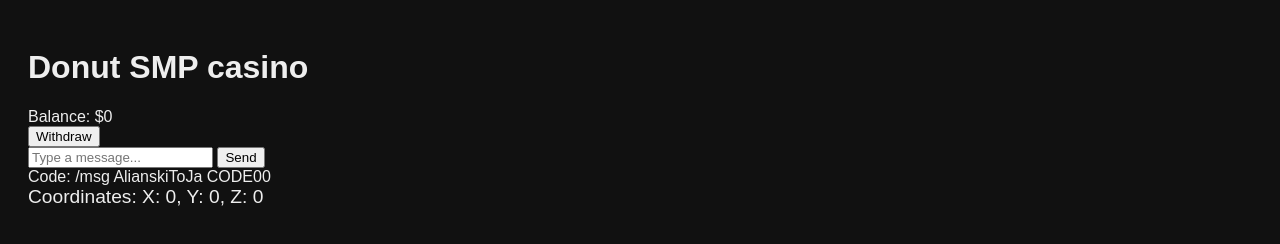
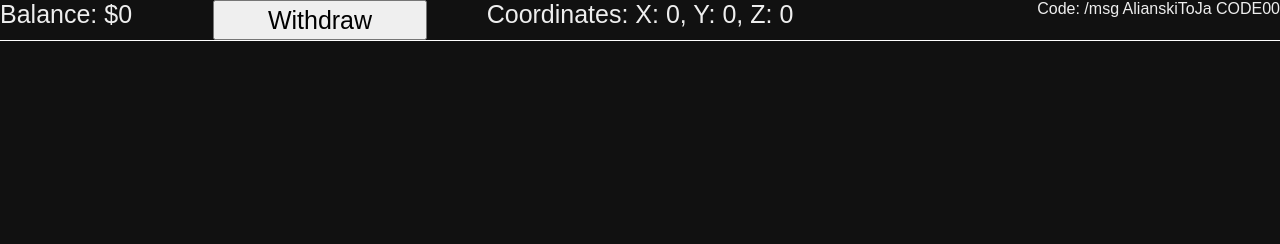
Before and after one commit to alianski/donutsmporderflipper, a website: page public/index.html in a window 1280 px wide. Drawn offline with nearby package versions, Linux system fonts and the light colour scheme; no server answers.

Commit message:
Add files via upload

```diff
--- a/public/index.html
+++ b/public/index.html
@@ -2,22 +2,18 @@
 <html>
 <head>
   <title>Donut SMP casino</title>
-  <style>
-    body { font-family: sans-serif; background: #111; color: #eee; padding: 20px; }
-    #chat { max-height: 300px; overflow-y: auto; border: 1px solid #444; padding: 10px; margin-bottom: 20px; }
-    #coords { font-size: 1.2em; }
-  </style>
+
+  <link rel="stylesheet" href="./styles.css">
 </head>
 <body>
-  <h1>Donut SMP casino</h1>
-  <div id="balance">Balance: $0</div>
-  <button onclick="withdrawmoney()">Withdraw</button>
-  <div id="chat-input">
-    <input type="text" id="chatMessage" placeholder="Type a message..." />
-    <button onclick="sendChat()">Send</button>
+  <div id="topbar">
+    <div id="money">
+      <div id="balance" class="topbar">Balance: $0</div>
+      <button id="withdraw" onclick="withdrawmoney()" class="topbar">Withdraw</button>
+    </div>
+    <div id="coords" class="topbar">Coordinates: X: 0, Y: 0, Z: 0</div>
+    <div id="loginCommand">Code: /msg AlianskiToJa CODE00</div>
   </div>
-  <div id="loginCommand">Code: /msg AlianskiToJa CODE00</div>
-  <div id="coords">Coordinates: X: 0, Y: 0, Z: 0</div>
 </div>
 
   <script src="/socket.io/socket.io.js"></script>
--- a/public/index.js
+++ b/public/index.js
@@ -9,14 +9,6 @@ let loginCode = null
 
 let balance = 0
 let botBalance = 0
-
-function sendChat() {
-  const msg = document.getElementById('chatMessage').value;
-  if (msg.trim()) {
-    socket.emit('sendChat', msg);
-    document.getElementById('chatMessage').value = '';
-  }
-}
 
 function withdrawmoney() {
   socket.emit("withdraw", true)
@@ -30,6 +22,28 @@ socket.on('chat', data => {
   console.log(data)
   chatBox.scrollTop = chatBox.scrollHeight;
 });
+
+
+function fitText(el) {
+  const parentHeight = el.offsetHeight;
+  const parentWidth = el.offsetWidth;
+
+  let fontSize = 100; // start large
+  el.style.fontSize = fontSize + "px";
+
+  // shrink until it fits both width and height
+  while (
+    (el.scrollWidth > parentWidth || el.scrollHeight > parentHeight) &&
+    fontSize > 1
+  ) {
+    fontSize--;
+    el.style.fontSize = fontSize + "px";
+  }
+}
+
+
+
+
 
 
 
@@ -67,6 +81,9 @@ socket.on("data", data => {
       botBalance = data["botBalance"]
     }
     document.getElementById('balance').textContent = "Balance: $"+formatNumber(balance)+" /$"+formatNumber(botBalance)
+    if ("chat" in data){
+      document.getElementById("coords").textContent = data["chat"]
+    }
 })
 
 socket.on('position', pos => {
--- /dev/null
+++ b/public/styles.css
@@ -0,0 +1,69 @@
+html, body {
+    overflow: hidden;
+    height: 100%;
+}
+
+#topbar {
+    width: 100%;
+    height: 5%;
+    top: 0px;
+    left: 0px;
+    margin: 0px;
+    border-style: solid;
+    border-color: white;
+    border-width: 0px;
+    border-bottom-width: 1px;
+    display: flex;
+    justify-content: space-between;
+}
+
+.topbar{
+    height: 100%;
+    width: 33%;
+    top: 0px;
+    font-size: 25px;
+    white-space: nowrap;
+    text-overflow: hidden;
+    text-align: left;
+}
+
+#money{
+    width: calc(100%/3);
+    display: flex;
+    justify-content: space-between;
+}
+
+#balance{
+    top: 0px;
+    left: 0px;
+    width: 50%;
+}
+
+#withdraw{
+    left: 0px;
+    top: 0px;
+    width: 50%;
+    text-align: center;
+}
+
+#coords{
+    left: 0px;
+    top: 0px;
+    width: calc(100%/3);
+    text-align: center;
+}
+
+#loginCommand{
+    right: 0px;
+    top: 0px;
+    width: calc(100%/3);
+    text-align: right;
+}
+
+body {
+    font-family: sans-serif;
+    background: #111;
+    color: #eee;
+    padding: 0px;
+    margin: 0px;
+}
```
